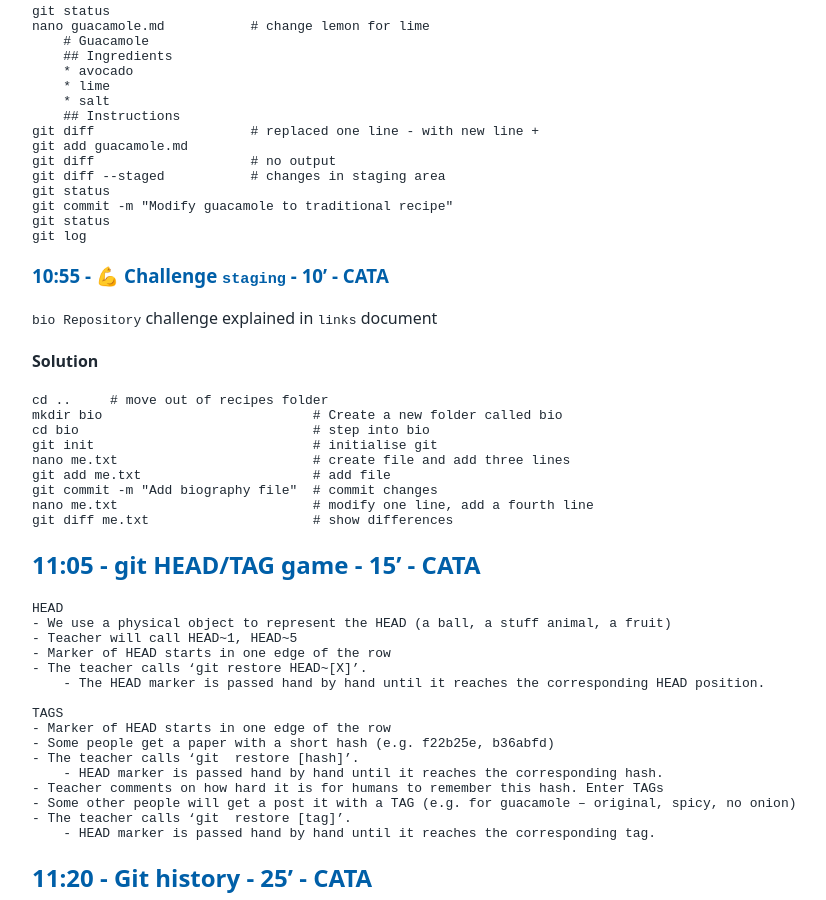
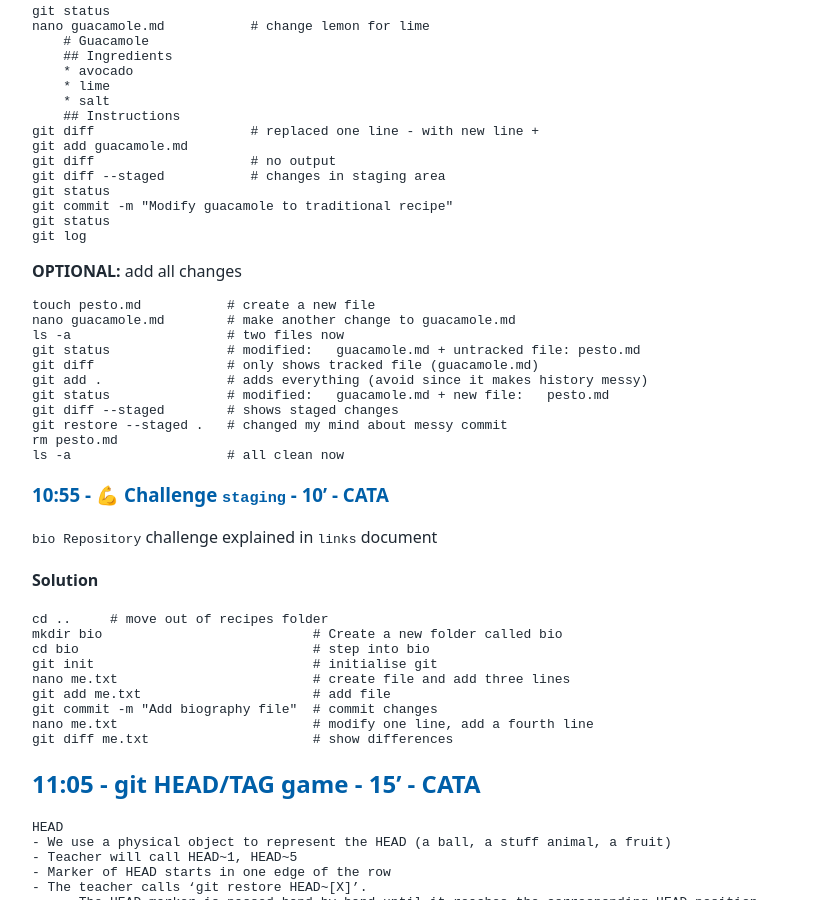
Before and after one commit to tu-delft-library/introduction_to_version_control_with_git, a Jekyll site: the page built from materials_for_trainers/lesson_plan.md, in a window 1280 px wide and 900 px high, scrolled down 2895 px. Shown: the whole window, without its empty margins (108-934 px from the left). Built offline with Jekyll 4.4.1, drawn with Linux system fonts in a browser that asks for light colours; our own code applies the rules of GitHub Pages for plain Markdown files.

Commit message:
Add optional content `add .` + `restore --staged .`
Added optional commands for managing git changes and files.

````diff
--- a/materials_for_trainers/lesson_plan.md
+++ b/materials_for_trainers/lesson_plan.md
@@ -155,6 +155,20 @@ git status
 git commit -m "Modify guacamole to traditional recipe"
 git status
 git log
+```
+**OPTIONAL:** add all changes
+```console
+touch pesto.md           # create a new file
+nano guacamole.md        # make another change to guacamole.md
+ls -a                    # two files now
+git status               # modified:   guacamole.md + untracked file: pesto.md
+git diff                 # only shows tracked file (guacamole.md)
+git add .                # adds everything (avoid since it makes history messy)
+git status               # modified:   guacamole.md + new file:   pesto.md
+git diff --staged        # shows staged changes
+git restore --staged .   # changed my mind about messy commit
+rm pesto.md
+ls -a                    # all clean now
 ```
 ### 10:55 - 💪 Challenge `staging` - 10' - CATA
 `bio Repository` challenge explained in `links` document
````
